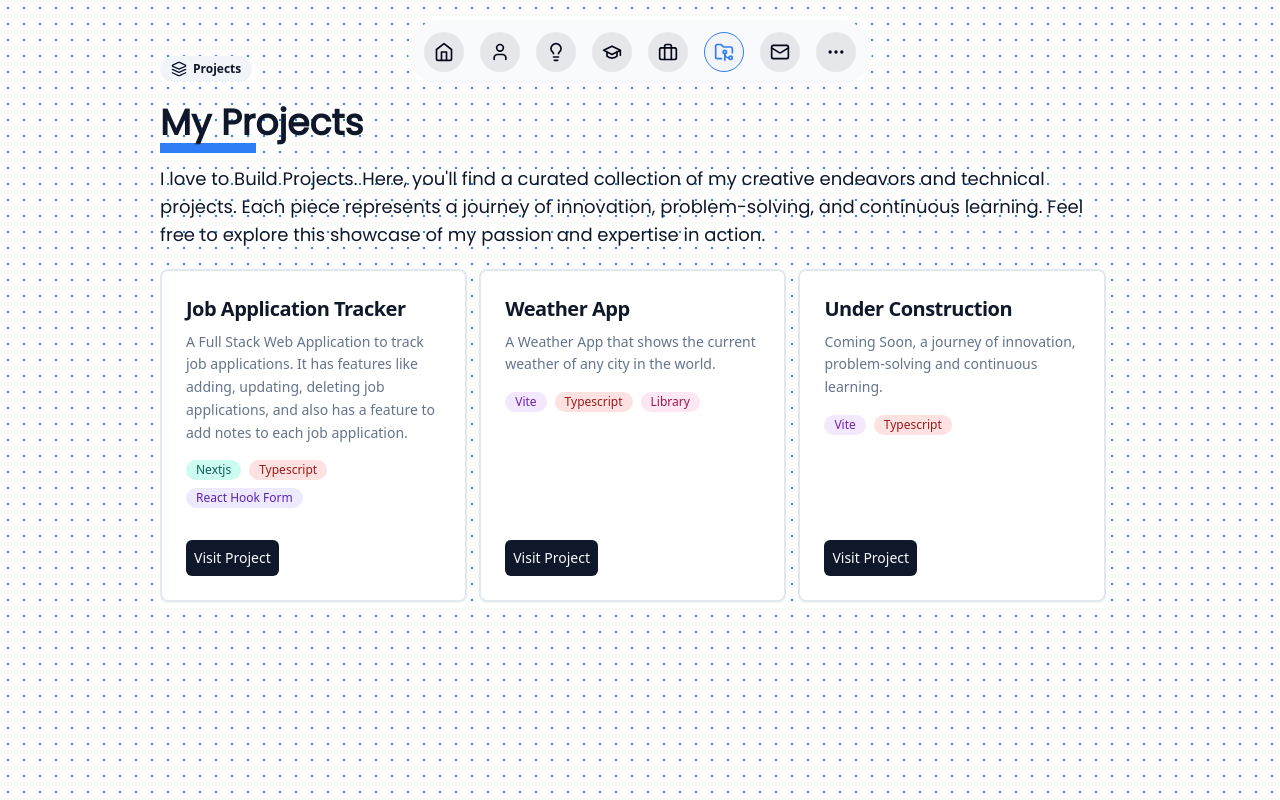
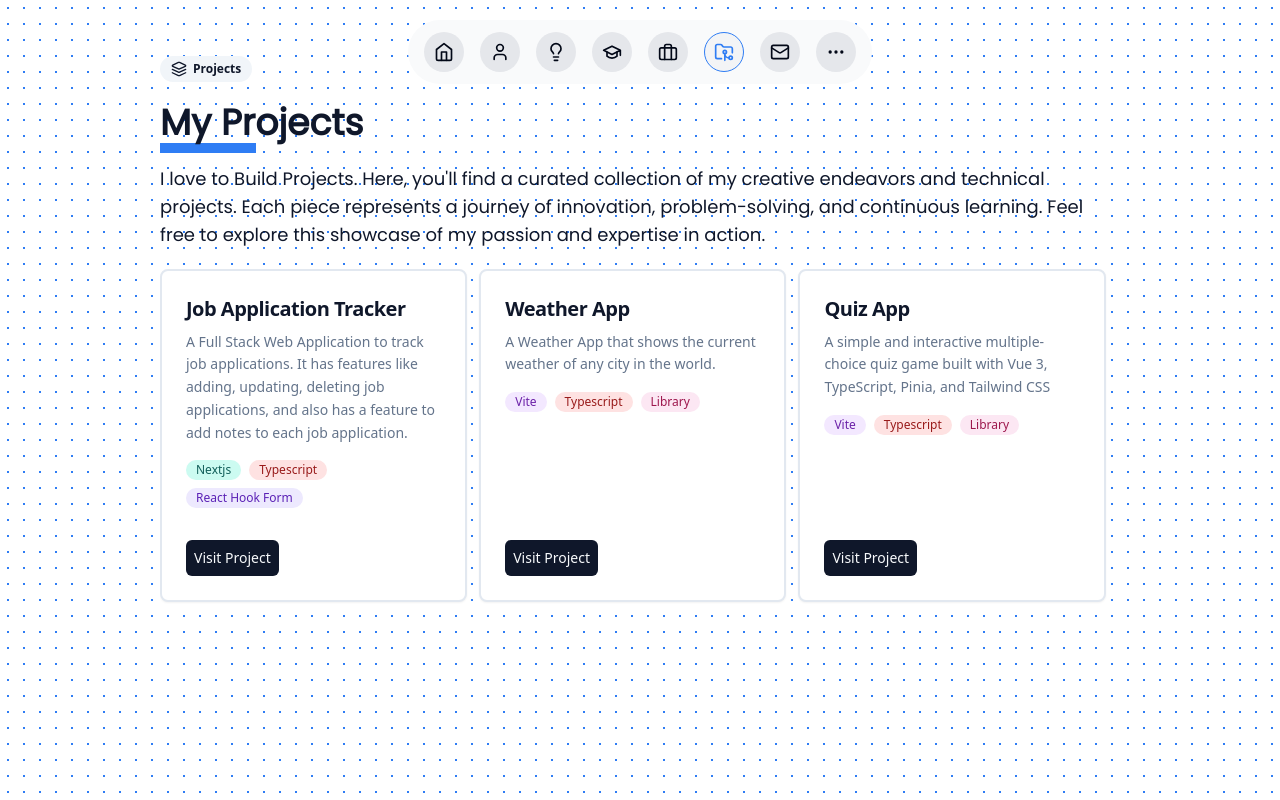
Before and after one commit to mokone-september/Portfolio, a Next.js app: page /projects in a window 1280 px wide. Built offline with nearby package versions, Linux system fonts and the light colour scheme.

Commit message:
docs: link updated

```diff
--- a/src/app/projects/page.tsx
+++ b/src/app/projects/page.tsx
@@ -25,11 +25,11 @@ const projectsPage = () => {
       link: "https://weather-app-pink-five-83.vercel.app/",
     },
     {
-      title: "Under Construction",
+      title: "Quiz App",
       description:
-    "Coming Soon, a journey of innovation, problem-solving and continuous learning.",
-      tags: ["Vite", "Typescript"],
-      link: "",
+    "A simple and interactive multiple-choice quiz game built with Vue 3, TypeScript, Pinia, and Tailwind CSS",
+      tags: ["Vite", "Typescript", "Library"],
+      link: "https://quiz-vue-nine.vercel.app/",
     },
   ];
 
```
